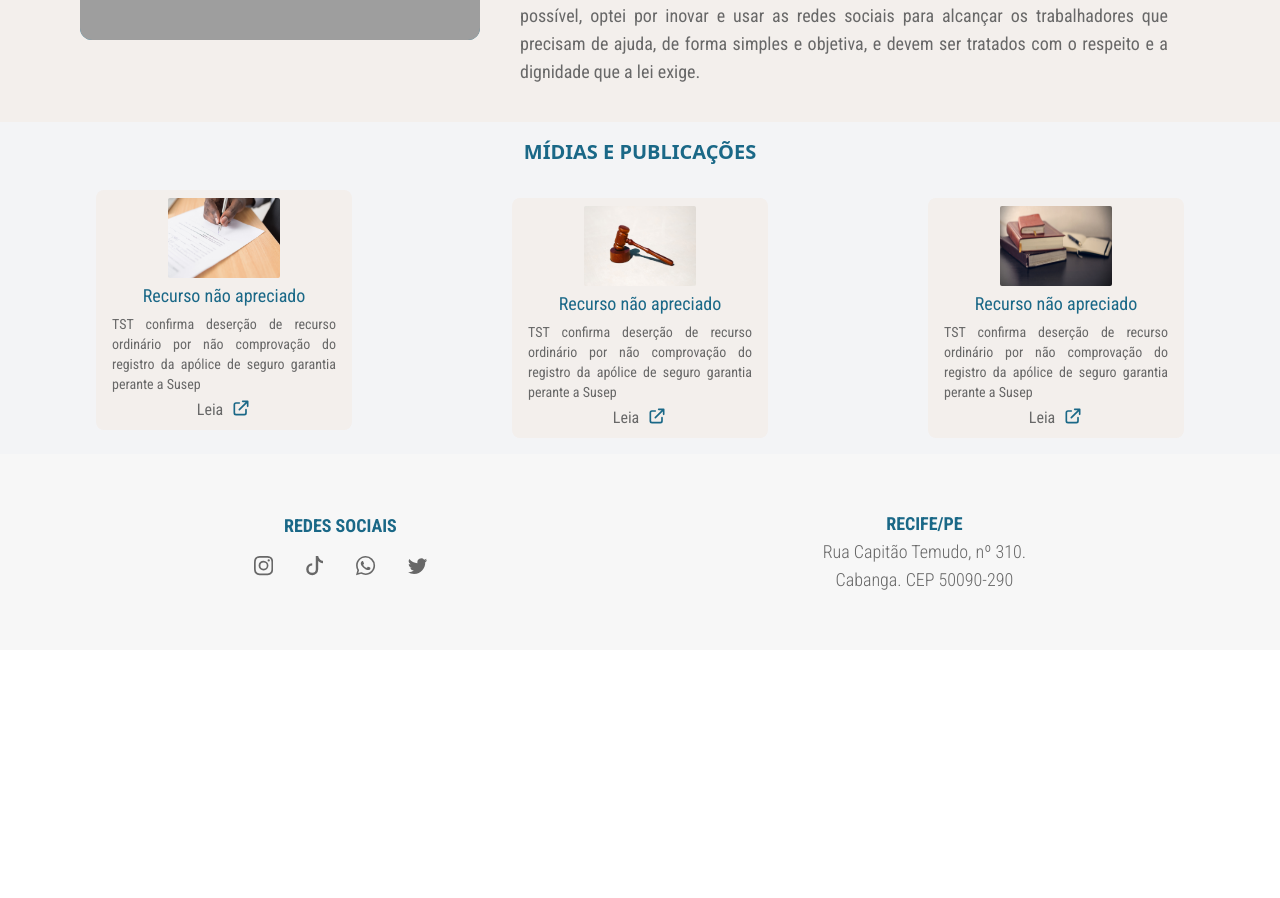
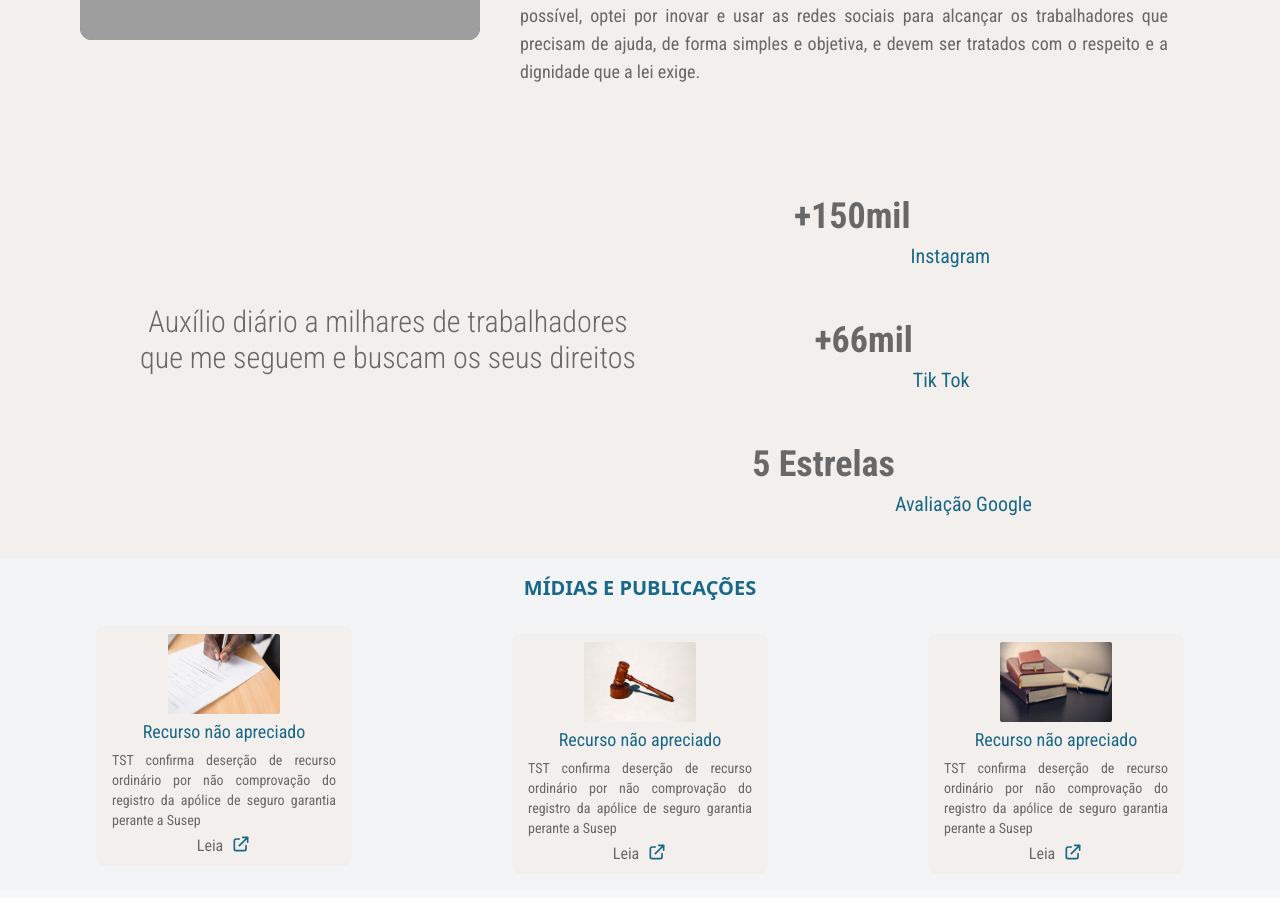
Before and after one commit to Rampche/bruno-s-landing-page, a React (Vite) app: page / in a window 1280 px wide. Shown: the part 1007-1905 px from the top of the page. Before the commit the page ends 1657 px from the top, so only its background shows below. Built offline with nearby package versions, Linux system fonts and the light colour scheme; grey boxes are pictures that could not be loaded.

Commit message:
component location changes and other adjustments.

```diff
--- a/src/pages/Home.tsx
+++ b/src/pages/Home.tsx
@@ -2,12 +2,14 @@ import React from 'react';
 import Hero from './home/Hero';
 import Introduction from './home/Introduction';
 import Media from './home/Media';
+import Social from './home/Social';
 
 const Home = (): JSX.Element => {
   return (
     <>
       <Hero />
       <Introduction />
+      <Social />
       <Media />
       {/* //TODO: Números da audiência dele; */}
     </>
--- a/src/pages/home/Social.tsx
+++ b/src/pages/home/Social.tsx
@@ -1,13 +1,35 @@
 import React from 'react';
 
 const Social = (): JSX.Element => {
-  const followers = [
-    { tikTok: '+150mil' },
-    { instagram: '+350mil' },
-    { views: '1 milhão' },
+  const socialNumbers = [
+    { title: 'Instagram', followers: '+150mil' },
+    { title: 'Tik Tok', followers: '+66mil' },
+    { title: 'Avaliação Google', followers: '5 Estrelas' },
   ];
 
-  return <div></div>;
+  return (
+    <div className="px-6 text-center py-4 font-primary bg-[#f3efec] md:px-14 lg:px-20 leading-loose">
+      <div className="flex-col md:flex-row flex items-center justify-center md:px-14 px-4 font-primary text-[#686868] ">
+        <h2 className="w-1/2 text-3xl font-light">
+          Auxílio diário a milhares de trabalhadores que me seguem e buscam os
+          seus direitos
+        </h2>
+        <div className="w-1/2 p-6">
+          <div className="flex flex-col space-y-4">
+            {socialNumbers.map(({ title, followers }) => (
+              <div
+                key={title}
+                className="flex flex-col justify-center items-center md:flex-row md:space-y-20 text-xl"
+              >
+                <p className="font-bold text-4xl">{followers}</p>
+                <h3 className="font-normal text-[#1a6887]">{title}</h3>
+              </div>
+            ))}
+          </div>
+        </div>
+      </div>
+    </div>
+  );
 };
 
 export default Social;
```
